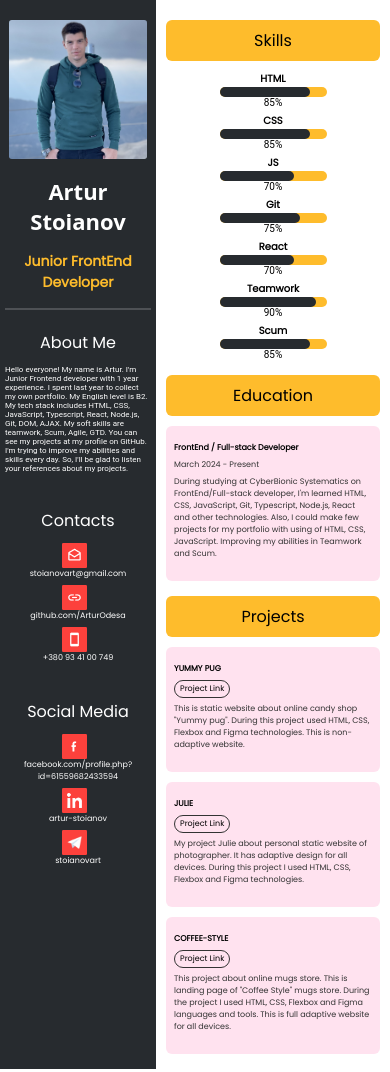
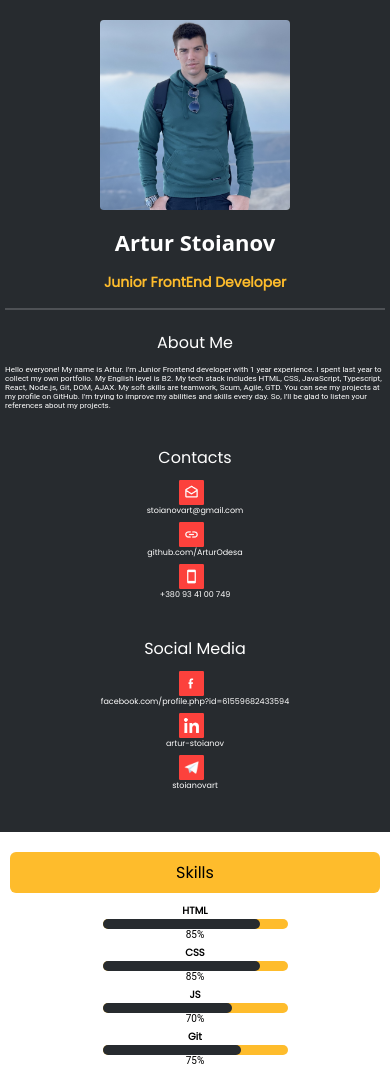
Before and after one commit to ArturOdesa/my-cv, a plain HTML site: page index.html in a window 390 px wide. Shown: the top 1072 px of the page. Drawn offline with Linux system fonts and the light colour scheme; a web font is replaced by a local one.

Commit message:
improve adaptivity in @media

```diff
--- a/styles/main.css
+++ b/styles/main.css
@@ -347,6 +347,19 @@ margin-top: 10px;
     .skills-technology-knowledge-outer {
         width: 50%;
     }
+    .wrapper {
+        flex-direction: column;
+    }
+    .aside {
+        width: 100%;
+        /*text-align: center;*/
+    }
+    .main {
+        width: 100%;
+    }
+    .aside .header .header-content .profile-photo {
+        width: 50%;
+    }
 }
 
 @media (max-width: 620px) {
```
